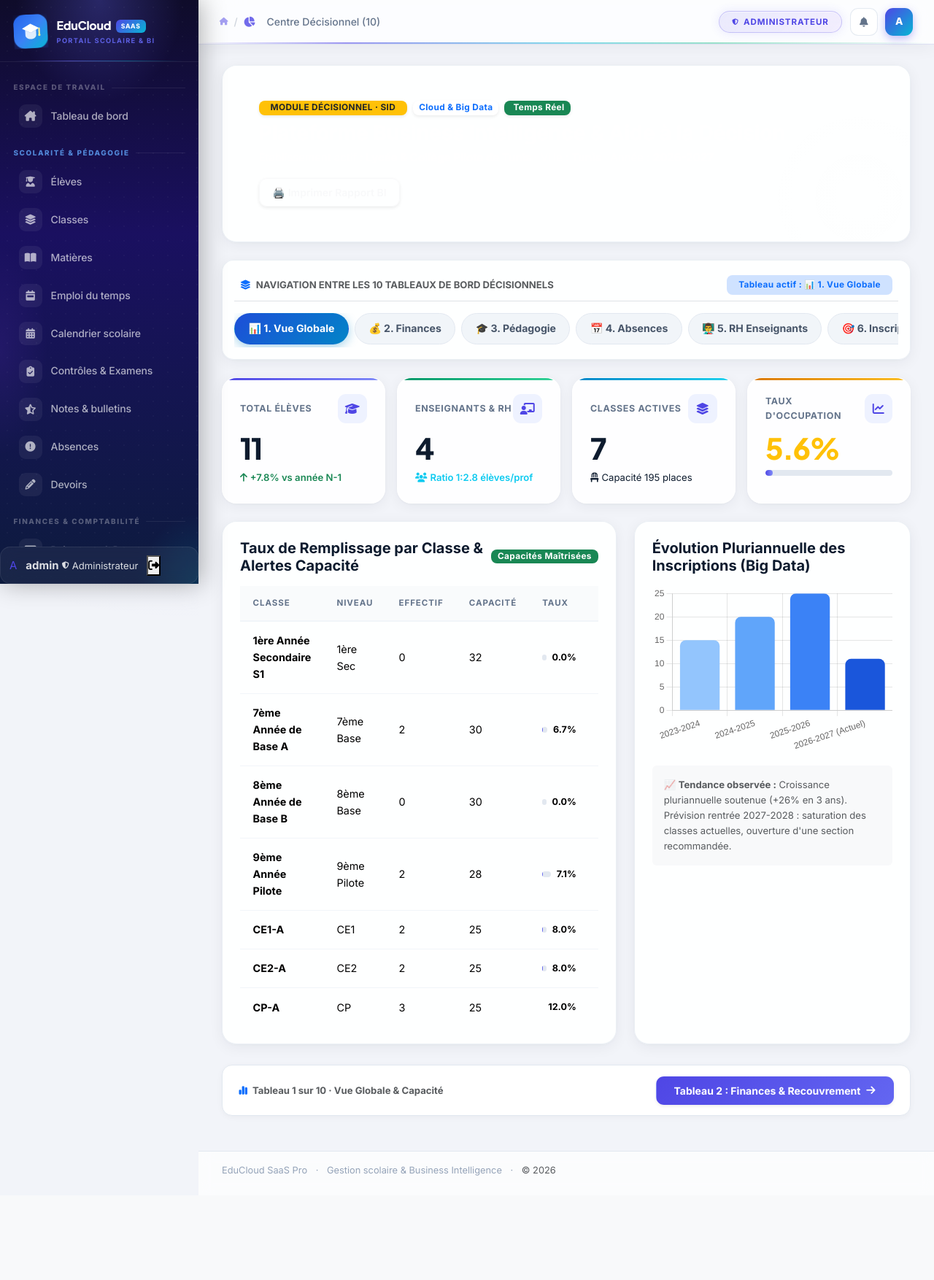
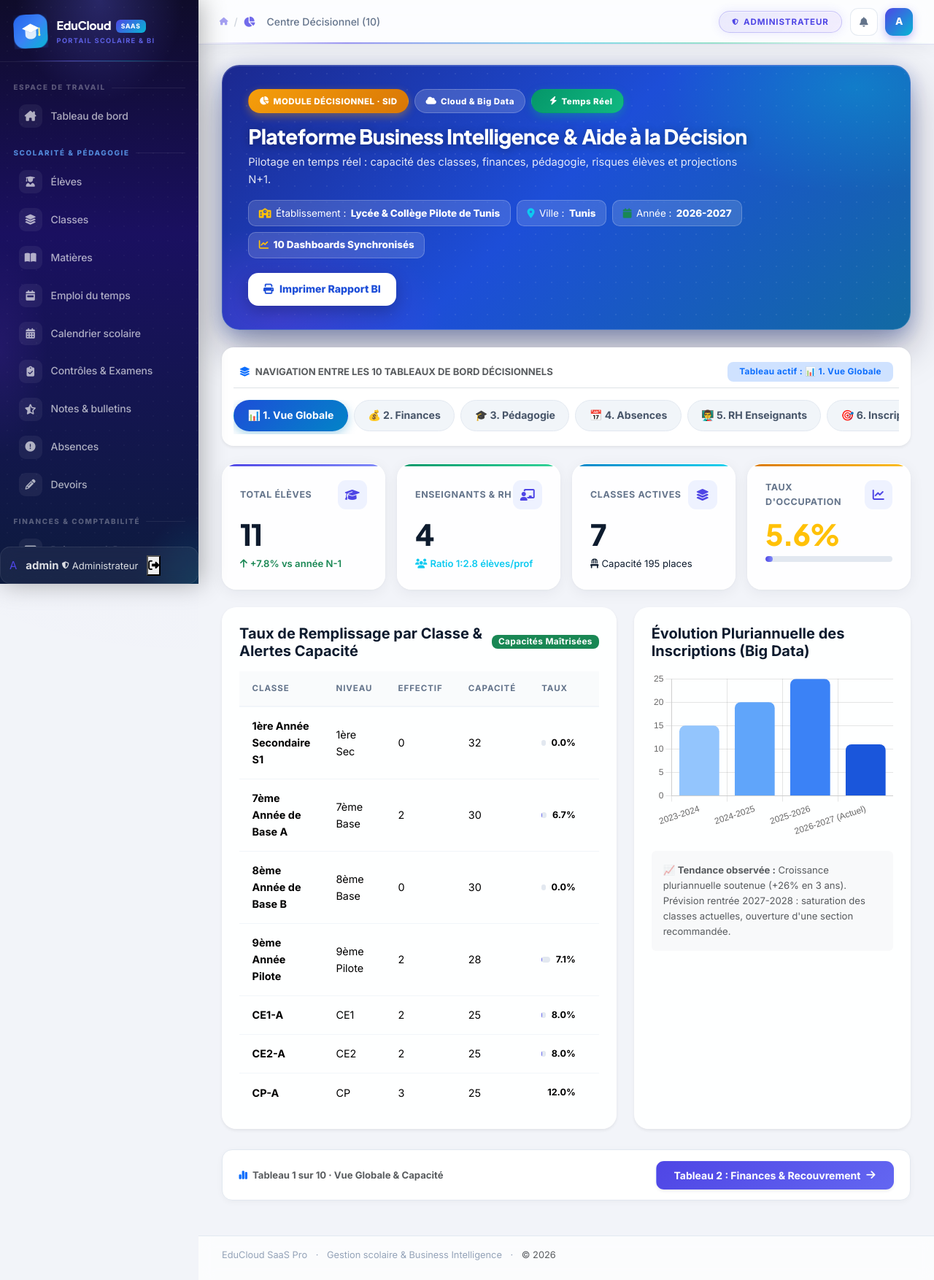
Before and after one commit to Famorycollab/educloud-saas, a Flask app: page /bi in a window 1280 px wide. Shown: the whole page at 73% size. Before the commit the page ends 1611 px from the top, so only its background shows below. Run offline with Flask 3, Linux system fonts and the light colour scheme; the visitor is signed in with stand-in values (Sample User, id 1); data comes from the database, SQL or seed files in the repository.

Commit message:
modification des  style

```diff
--- a/app.py
+++ b/app.py
@@ -899,7 +899,7 @@ def seed_demo_data(db):
         )
 
     # ==================== SEED ÉCOLE 2 : GROUPE SCOLAIRE HANNIBAL (HORIZON) ====================
-    # Utilisateurs École 2 & Superadmin SaaS
+    # Utilisateurs École 2 & Superadmin SaaS base  de donnée
     users_school_b = [
         ("superadmin", "superadmin", "Super Administrateur SaaS", "superadmin@educloud.tn", "superadmin123", 1),
         ("admin_horizon", "admin", "Admin Groupe Hannibal", "admin.horizon@educloud.tn", "admin123", 2),
--- a/app/static/style.css
+++ b/app/static/style.css
@@ -990,16 +990,166 @@ img { max-width: 100%; }
    CONTENT CARDS — Glass panels
    ============================================================ */
 .card {
-  background: rgba(255,255,255,0.92) !important;
+  background: rgba(255,255,255,0.92);
   backdrop-filter: blur(16px);
   border-radius: 20px;
   padding: 1.5rem 1.6rem;
-  border: 1px solid rgba(226,232,240,0.7) !important;
-  box-shadow: 0 4px 20px rgba(13,27,46,0.06), 0 1px 4px rgba(13,27,46,0.03) !important;
+  border: 1px solid rgba(226,232,240,0.7);
+  box-shadow: 0 4px 20px rgba(13,27,46,0.06), 0 1px 4px rgba(13,27,46,0.03);
   transition: all 0.3s var(--ease);
   position: relative;
   overflow: hidden;
-  color: var(--ink) !important;
+  color: var(--ink);
+}
+.card.text-white {
+  color: #ffffff !important;
+}
+
+/* ============================================================
+   BI HUB HERO — fond sombre garanti, texte toujours lisible
+   (ne pas utiliser .card ici : son fond blanc !important
+    écrasait le dégradé et rendait le titre invisible)
+   ============================================================ */
+.bi-hero-card {
+  position: relative;
+  overflow: hidden;
+  color: #ffffff;
+  background: linear-gradient(135deg, #0f0c29 0%, #1a1060 32%, #1d4ed8 68%, #0e7490 100%);
+  background-size: 220% 220%;
+  animation: heroGradientFlow 12s ease-in-out infinite;
+  border-radius: 24px;
+  padding: 2rem 2.2rem;
+  border: 1px solid rgba(255, 255, 255, 0.16);
+  box-shadow:
+    0 24px 56px rgba(15, 12, 41, 0.38),
+    0 8px 24px rgba(29, 78, 216, 0.28),
+    inset 0 1px 0 rgba(255, 255, 255, 0.14);
+}
+.bi-hero-card::before {
+  content: '';
+  position: absolute;
+  inset: 0;
+  background-image: radial-gradient(rgba(255, 255, 255, 0.07) 1px, transparent 1px);
+  background-size: 22px 22px;
+  pointer-events: none;
+}
+.bi-hero-card::after {
+  content: '';
+  position: absolute;
+  inset: 0;
+  background:
+    radial-gradient(ellipse 48% 70% at 92% 8%, rgba(6, 182, 212, 0.38) 0%, transparent 58%),
+    radial-gradient(ellipse 42% 60% at 8% 96%, rgba(124, 58, 237, 0.32) 0%, transparent 58%);
+  pointer-events: none;
+}
+.bi-hero-inner {
+  position: relative;
+  z-index: 2;
+  display: flex;
+  flex-wrap: wrap;
+  justify-content: space-between;
+  align-items: center;
+  gap: 1.25rem;
+}
+.bi-hero-badges {
+  display: flex;
+  align-items: center;
+  flex-wrap: wrap;
+  gap: 0.5rem;
+  margin-bottom: 0.85rem;
+}
+.bi-hero-badge {
+  display: inline-flex;
+  align-items: center;
+  gap: 0.35rem;
+  font-size: 0.72rem;
+  font-weight: 800;
+  letter-spacing: 0.04em;
+  padding: 0.4rem 0.9rem;
+  border-radius: 999px;
+  color: #ffffff;
+  border: 1px solid rgba(255, 255, 255, 0.22);
+}
+.bi-hero-badge-gold {
+  background: linear-gradient(135deg, #f59e0b, #d97706);
+  box-shadow: 0 4px 12px rgba(245, 158, 11, 0.4);
+  border-color: transparent;
+}
+.bi-hero-badge-glass {
+  background: rgba(255, 255, 255, 0.16);
+  backdrop-filter: blur(10px);
+}
+.bi-hero-badge-live {
+  background: linear-gradient(135deg, #059669, #10b981);
+  box-shadow: 0 4px 12px rgba(16, 185, 129, 0.35);
+  border-color: transparent;
+}
+.bi-hero-card h1 {
+  font-family: 'Plus Jakarta Sans', sans-serif;
+  font-size: clamp(1.35rem, 2.2vw, 1.9rem);
+  font-weight: 800;
+  letter-spacing: -0.025em;
+  line-height: 1.25;
+  margin: 0 0 0.45rem;
+  color: #ffffff !important;
+  -webkit-text-fill-color: #ffffff;
+  text-shadow: 0 2px 12px rgba(0, 0, 0, 0.35);
+}
+.bi-hero-lead {
+  margin: 0 0 1rem;
+  font-size: 0.92rem;
+  color: rgba(255, 255, 255, 0.88);
+  max-width: 42rem;
+}
+.bi-hero-meta {
+  display: flex;
+  align-items: center;
+  flex-wrap: wrap;
+  gap: 0.5rem;
+  font-size: 0.84rem;
+  color: rgba(255, 255, 255, 0.95);
+}
+.bi-hero-chip {
+  display: inline-flex;
+  align-items: center;
+  gap: 0.4rem;
+  background: rgba(255, 255, 255, 0.14);
+  border: 1px solid rgba(255, 255, 255, 0.22);
+  backdrop-filter: blur(8px);
+  padding: 0.38rem 0.85rem;
+  border-radius: 10px;
+  color: #ffffff;
+}
+.bi-hero-chip strong { color: #ffffff; font-weight: 800; }
+.bi-hero-actions {
+  display: flex;
+  align-items: center;
+  flex-wrap: wrap;
+  gap: 0.6rem;
+}
+.bi-hero-print {
+  display: inline-flex;
+  align-items: center;
+  gap: 0.5rem;
+  background: #ffffff;
+  color: #1d4ed8;
+  border: none;
+  font-weight: 800;
+  font-size: 0.88rem;
+  padding: 0.7rem 1.3rem;
+  border-radius: 14px;
+  box-shadow: 0 8px 22px rgba(0, 0, 0, 0.22);
+  transition: transform 0.2s var(--ease), box-shadow 0.2s var(--ease);
+}
+.bi-hero-print:hover {
+  transform: translateY(-2px);
+  color: #1e3a8a;
+  background: #f8fafc;
+  box-shadow: 0 12px 28px rgba(0, 0, 0, 0.28);
+}
+@media (max-width: 768px) {
+  .bi-hero-card { padding: 1.4rem 1.25rem; }
+  .bi-hero-card h1 { font-size: 1.28rem; }
 }
 .card-header {
   display: flex;
@@ -1680,6 +1830,13 @@ img { max-width: 100%; }
   .app-main { margin: 0; }
   .page-content { padding: 0; }
   .card { box-shadow: none; border: 1px solid #ddd; }
+  .bi-hero-card {
+    animation: none;
+    background: #0f172a !important;
+    color: #ffffff !important;
+    box-shadow: none;
+  }
+  .bi-hero-print { display: none !important; }
 }
 
 /* ============================================================
--- a/app/templates/bi_hub.html
+++ b/app/templates/bi_hub.html
@@ -6,45 +6,65 @@
 <div class="bi-dashboard-container">
 
   <!-- Top Hero / BI Title Card -->
-  <div class="card border-0 shadow-sm mb-4 text-white position-relative overflow-hidden" style="background: linear-gradient(135deg, #091c33 0%, #10376d 50%, #0e6488 100%); border-radius: 1.25rem;">
-    <div class="card-body p-4 position-relative" style="z-index: 2;">
-      <div class="d-flex flex-wrap justify-content-between align-items-center gap-3">
+  <div class="bi-hero-card mb-4">
+    <div class="bi-hero-inner">
       <div>
-          <div class="d-flex align-items-center gap-2 mb-2">
-            <span class="badge bg-warning text-dark fw-bold px-3 py-1 text-uppercase shadow-sm">Module Décisionnel · SID</span>
-            <span class="badge bg-white text-primary fw-bold px-2 py-1 shadow-sm">Cloud & Big Data</span>
-            <span class="badge bg-success text-white fw-bold px-2 py-1 shadow-sm"><span class="live-indicator d-inline-flex bg-transparent p-0 text-white me-1"><i></i></span>Temps Réel</span>
-          </div>
-          <h1 class="h3 fw-bold mb-1 text-white">Plateforme Business Intelligence & Aide à la Décision</h1>
-          <p class="mb-0 text-white-50">
-            Établissement actif : <strong class="text-white">{{ g.current_school.name if g.current_school else 'Groupe Scolaire d\'Excellence' }}</strong>
-            · Ville : <strong class="text-white">{{ g.current_school.city if g.current_school else 'Dakar' }}</strong>
-            · Année : <strong class="text-white">2026-2027</strong>
-          </p>
+        <div class="bi-hero-badges">
+          <span class="bi-hero-badge bi-hero-badge-gold">
+            <i class="fa-solid fa-chart-pie"></i> MODULE DÉCISIONNEL · SID
+          </span>
+          <span class="bi-hero-badge bi-hero-badge-glass">
+            <i class="fa-solid fa-cloud"></i> Cloud &amp; Big Data
+          </span>
+          <span class="bi-hero-badge bi-hero-badge-live">
+            <span class="live-indicator d-inline-flex bg-transparent p-0 text-white me-1"><i></i></span>
+            <i class="fa-solid fa-bolt"></i> Temps Réel
+          </span>
         </div>
 
-        <div class="d-flex align-items-center gap-2">
+        <h1>Plateforme Business Intelligence &amp; Aide à la Décision</h1>
+        <p class="bi-hero-lead">Pilotage en temps réel : capacité des classes, finances, pédagogie, risques élèves et projections N+1.</p>
+
+        <div class="bi-hero-meta">
+          <div class="bi-hero-chip">
+            <i class="fa-solid fa-school text-warning"></i>
+            Établissement : <strong>{{ g.current_school.name if g.current_school else "Groupe Scolaire d'Excellence" }}</strong>
+          </div>
+          <div class="bi-hero-chip">
+            <i class="fa-solid fa-location-dot text-info"></i>
+            Ville : <strong>{{ g.current_school.city if g.current_school else 'Dakar' }}</strong>
+          </div>
+          <div class="bi-hero-chip">
+            <i class="fa-solid fa-calendar text-success"></i>
+            Année : <strong>2026-2027</strong>
+          </div>
+          <div class="bi-hero-chip">
+            <i class="fa-solid fa-chart-line text-warning"></i>
+            <strong>10 Dashboards Synchronisés</strong>
+          </div>
+        </div>
+      </div>
+
+      <div class="bi-hero-actions">
         {% if g.accessible_schools|length > 1 %}
         <div class="dropdown">
-            <button class="btn btn-light text-primary fw-bold dropdown-toggle shadow-sm d-flex align-items-center gap-2" type="button" data-bs-toggle="dropdown">
-              <span>🏫</span>
+          <button class="btn btn-light text-primary fw-bold dropdown-toggle shadow-sm d-flex align-items-center gap-2" type="button" data-bs-toggle="dropdown" style="border-radius: 13px; padding: 0.65rem 1.2rem; font-size: 0.88rem; border: none;">
+            <i class="fa-solid fa-school"></i>
             <span>Changer d'école ({{ g.current_school.code if g.current_school else 'EXCELLENCE' }})</span>
           </button>
-            <ul class="dropdown-menu dropdown-menu-end shadow-lg border-0" style="border-radius: 14px;">
+          <ul class="dropdown-menu dropdown-menu-end shadow-lg border-0" style="border-radius: 14px; min-width: 220px;">
             {% for s in g.accessible_schools %}
             <li><a class="dropdown-item py-2 {% if s.id == g.school_id %}active fw-bold{% endif %}" href="{{ url_for('switch_school', school_id=s.id) }}">{{ s.name }} ({{ s.city }})</a></li>
             {% endfor %}
           </ul>
         </div>
         {% endif %}
-          <button class="btn btn-outline-light d-flex align-items-center gap-1 shadow-sm" onclick="window.print()">
-            <span>🖨️</span>
+        <button class="bi-hero-print" type="button" onclick="window.print()">
+          <i class="fa-solid fa-print"></i>
           <span>Imprimer Rapport BI</span>
         </button>
       </div>
     </div>
-    </div>
-    <div style="position: absolute; right: -40px; bottom: -50px; width: 220px; height: 220px; border-radius: 50%; background: radial-gradient(circle, rgba(255,255,255,0.12), transparent); pointer-events: none;"></div>
   </div>
 
 <style>
```
Lines whose indentation alone changed are shown as unchanged.
